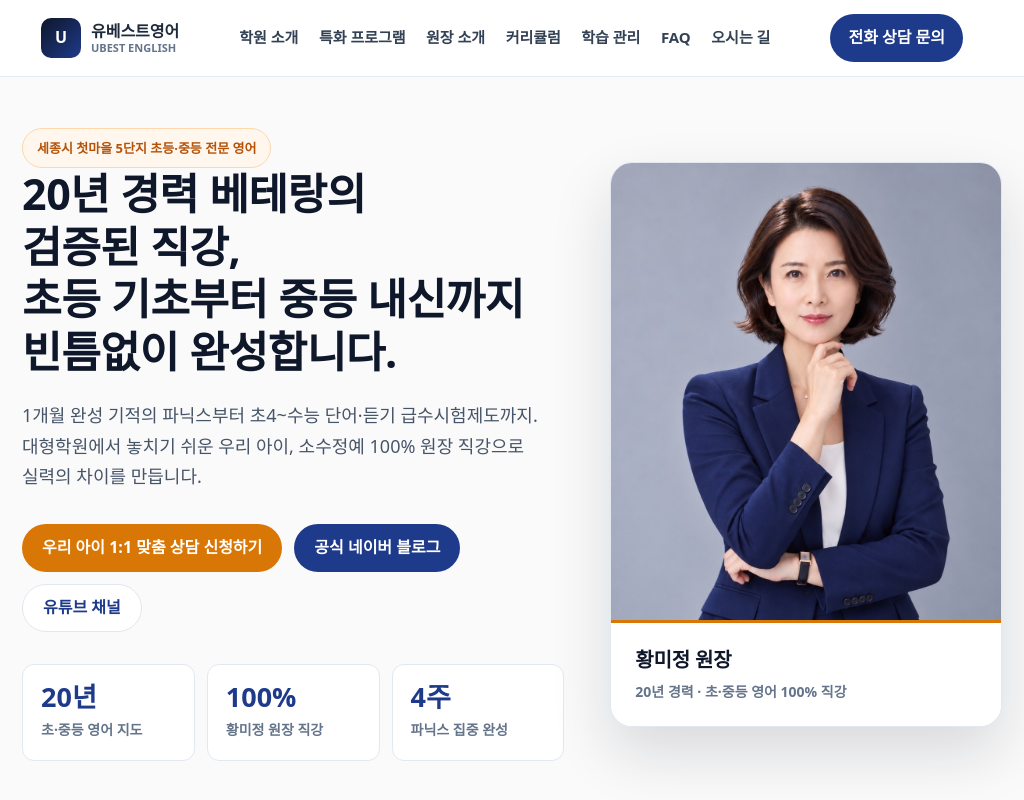
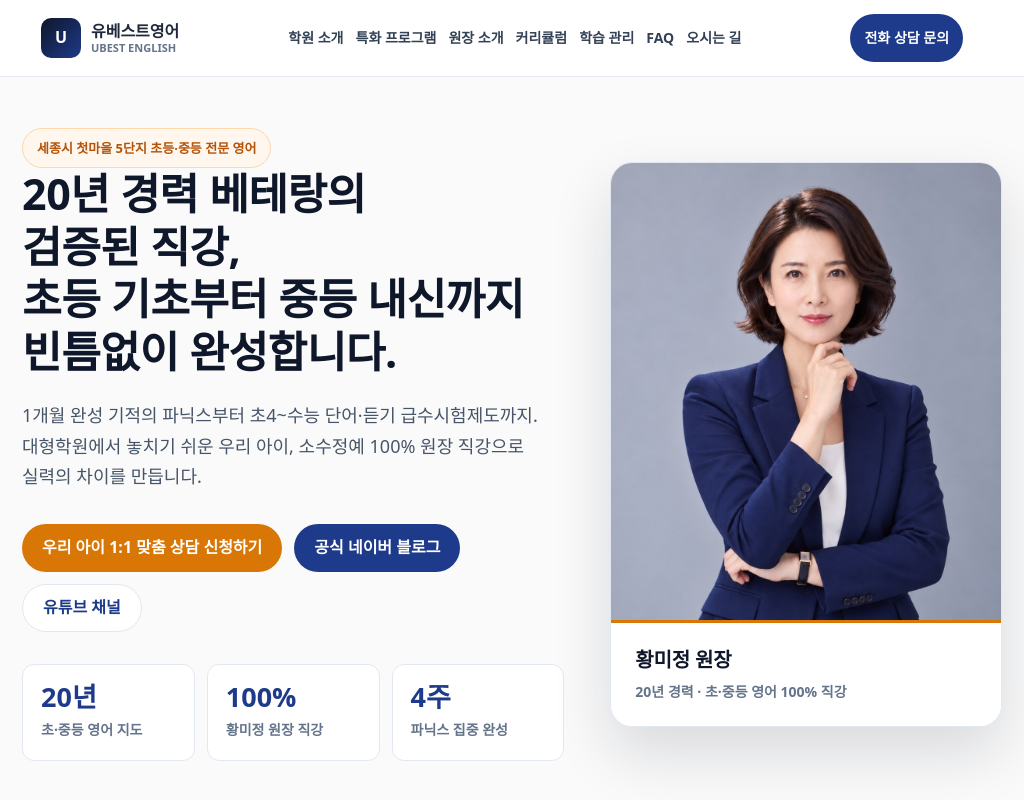
Before and after one commit to mjh0119-lang/ubest-english-homepage, a website: page index.html in a window 1024 px wide. Shown: the top 800 px of the page. Drawn offline with Linux system fonts and the light colour scheme.

Commit message:
좁은 데스크톱에서 헤더 메뉴 간격 조정

```diff
--- a/styles.css
+++ b/styles.css
@@ -896,6 +896,19 @@ details p {
   display: none;
 }
 
+/* 메뉴가 7개로 늘어 좁은 화면에서 겹치지 않도록 간격·글자를 줄입니다. */
+@media (max-width: 1120px) and (min-width: 981px) {
+  .desktop-nav {
+    gap: 12px;
+    font-size: 14px;
+  }
+
+  .header-cta {
+    padding: 0 14px;
+    font-size: 14px;
+  }
+}
+
 @media (max-width: 980px) {
   .site-header {
     grid-template-columns: auto 1fr auto;
```
